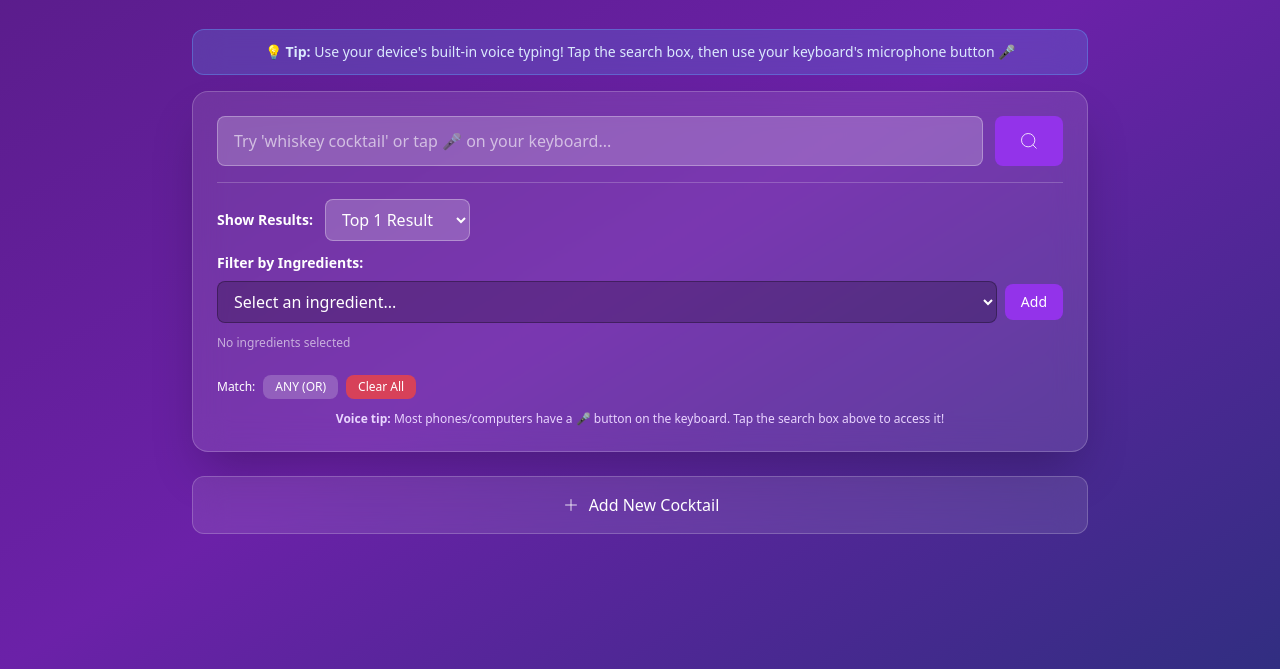
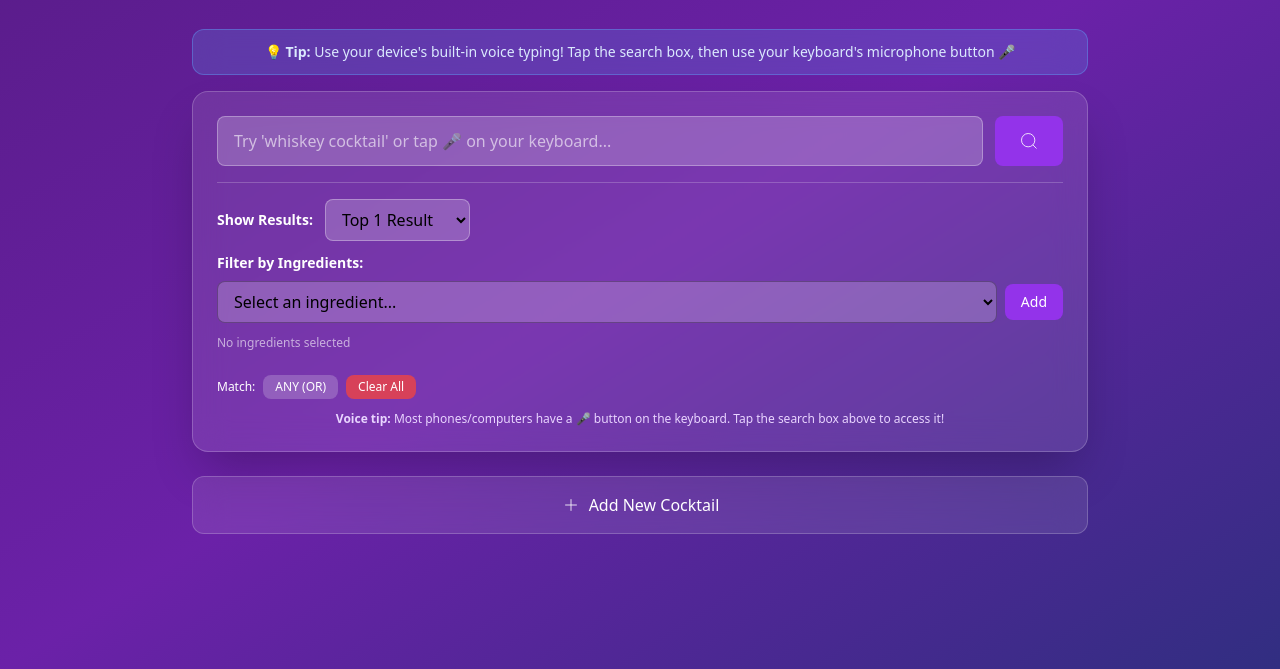
Before and after one commit to Gnarwha13/cocktailBot, a plain HTML site: page index.html in a window 1280 px wide. Shown: the part 131-800 px from the top of the page. Drawn offline with nearby package versions, Linux system fonts and the light colour scheme.

Commit message:
Update index.html

```diff
--- a/index.html
+++ b/index.html
@@ -61,7 +61,7 @@
                 <div class="border-t border-white/20 pt-4 space-y-3">
                     <div class="flex flex-col sm:flex-row gap-3 sm:items-center">
                         <label class="text-white text-sm font-semibold">Show Results:</label>
-                        <select id="resultCount" class="px-3 py-2 rounded-lg bg-white/20 border border-white/30 text-white focus:outline-none focus:ring-2 focus:ring-purple-400">
+                        <select id="resultCount" class="px-3 py-2 rounded-lg bg-white/20 border border-white/30 text-black focus:outline-none focus:ring-2 focus:ring-purple-400">
                             <option value="1">Top 1 Result</option>
                             <option value="3">Top 3 Results</option>
                             <option value="5">Top 5 Results</option>
@@ -72,7 +72,7 @@
                     <div>
                         <label class="text-white text-sm font-semibold mb-2 block">Filter by Ingredients:</label>
                         <div class="flex flex-col sm:flex-row gap-2 sm:items-center">
-                            <select id="ingredientDropdown" class="flex-1 px-3 py-2 rounded-lg bg-black/20 border border-black/30 text-white focus:outline-none focus:ring-2 focus:ring-purple-400">
+                            <select id="ingredientDropdown" class="flex-1 px-3 py-2 rounded-lg bg-white/20 border border-black/30 text-black focus:outline-none focus:ring-2 focus:ring-purple-400">
                                 <option value="">Select an ingredient...</option>
                             </select>
                             <button id="addIngredientBtn" class="px-4 py-2 rounded-lg bg-purple-600 hover:bg-purple-700 text-white text-sm transition">
```
